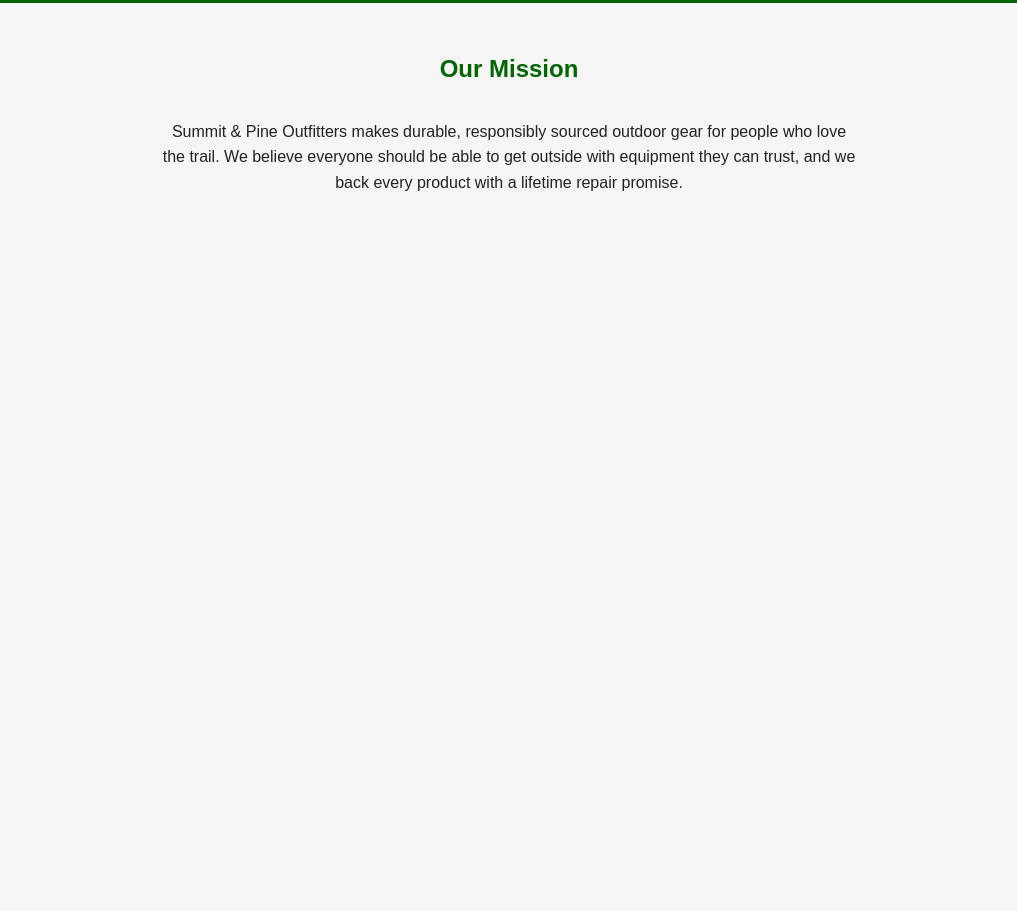
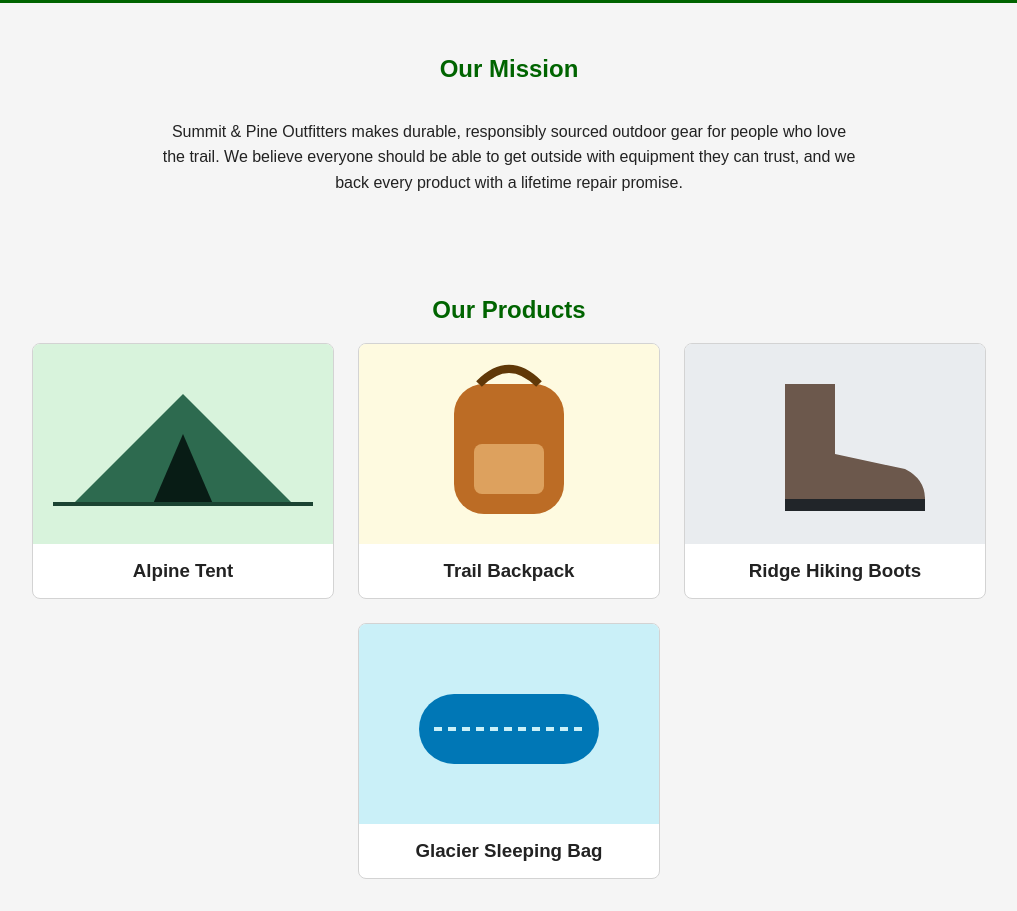
Before and after one commit to hevolx/Company-Home-Page-with-Flexbox, a plain HTML site: page index.html in a window 1280 px wide. Shown: the part 266-1177 px from the top of the page, without its empty margins (131-1148 px from the left). Before the commit the page ends 800 px from the top, so only its background shows below. Drawn offline with Linux system fonts and the light colour scheme.

Commit message:
feat: add products section with images and titles
Add an "Our Products" section showing four products as wrapping flex
cards, each with a placeholder SVG image and a title.

```diff
--- a/index.html
+++ b/index.html
@@ -22,6 +22,28 @@
         with a lifetime repair promise.
       </p>
     </section>
+
+    <section class="products">
+      <h2>Our Products</h2>
+      <ul class="product-list">
+        <li class="product">
+          <img src="images/product-tent.svg" alt="Alpine tent">
+          <h3>Alpine Tent</h3>
+        </li>
+        <li class="product">
+          <img src="images/product-backpack.svg" alt="Trail backpack">
+          <h3>Trail Backpack</h3>
+        </li>
+        <li class="product">
+          <img src="images/product-boots.svg" alt="Ridge hiking boots">
+          <h3>Ridge Hiking Boots</h3>
+        </li>
+        <li class="product">
+          <img src="images/product-sleeping-bag.svg" alt="Glacier sleeping bag">
+          <h3>Glacier Sleeping Bag</h3>
+        </li>
+      </ul>
+    </section>
   </main>
 </body>
 </html>
--- a/style.css
+++ b/style.css
@@ -42,3 +42,40 @@ body {
 .mission p {
   line-height: 1.6;
 }
+
+.products {
+  padding: 2rem 1rem;
+  text-align: center;
+}
+
+.products h2 {
+  color: darkgreen;
+}
+
+.product-list {
+  display: flex;
+  flex-wrap: wrap;
+  justify-content: center;
+  gap: 1.5rem;
+  margin: 0;
+  padding: 0;
+  list-style: none;
+}
+
+.product {
+  background-color: white;
+  border: 1px solid lightgray;
+  border-radius: 8px;
+  overflow: hidden;
+}
+
+.product img {
+  display: block;
+  width: 300px;
+  max-width: 100%;
+}
+
+.product h3 {
+  margin: 0;
+  padding: 1rem;
+}
```
Also changed, not shown: images/product-backpack.svg (added), images/product-boots.svg (added), images/product-sleeping-bag.svg (added), images/product-tent.svg (added).
